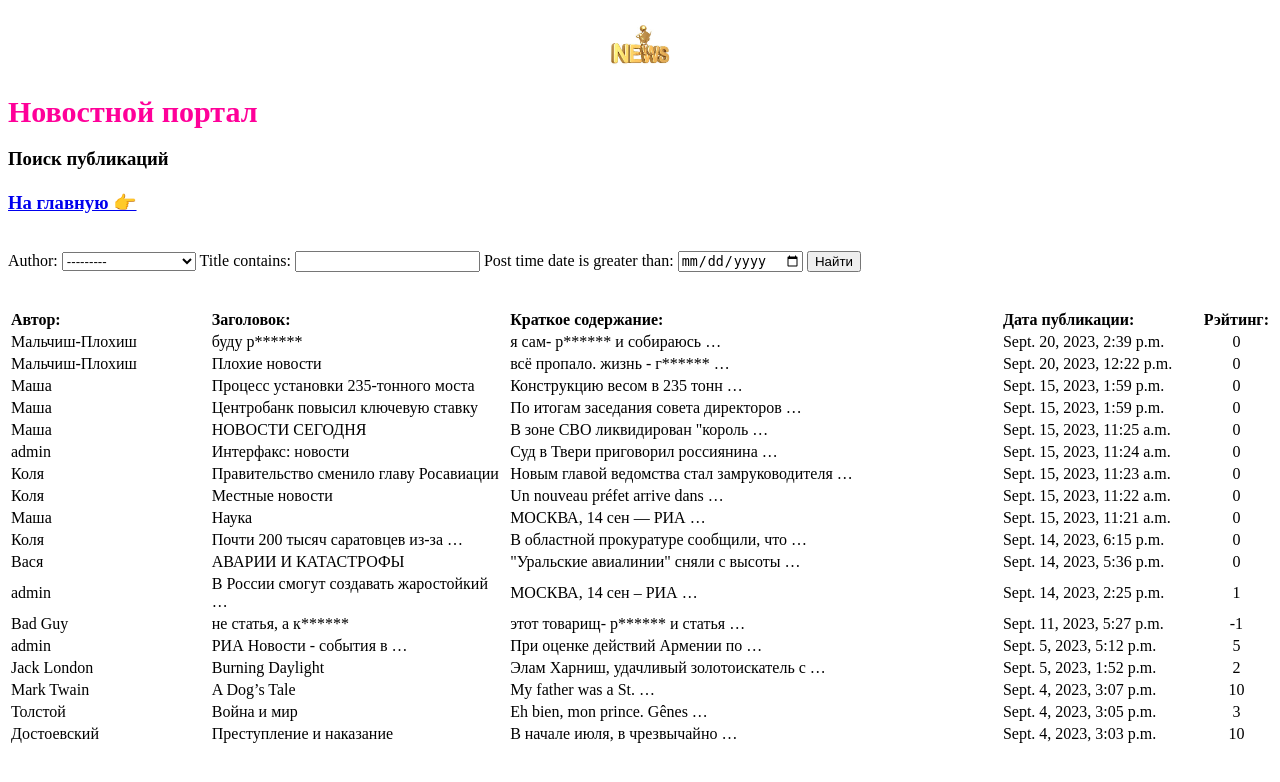
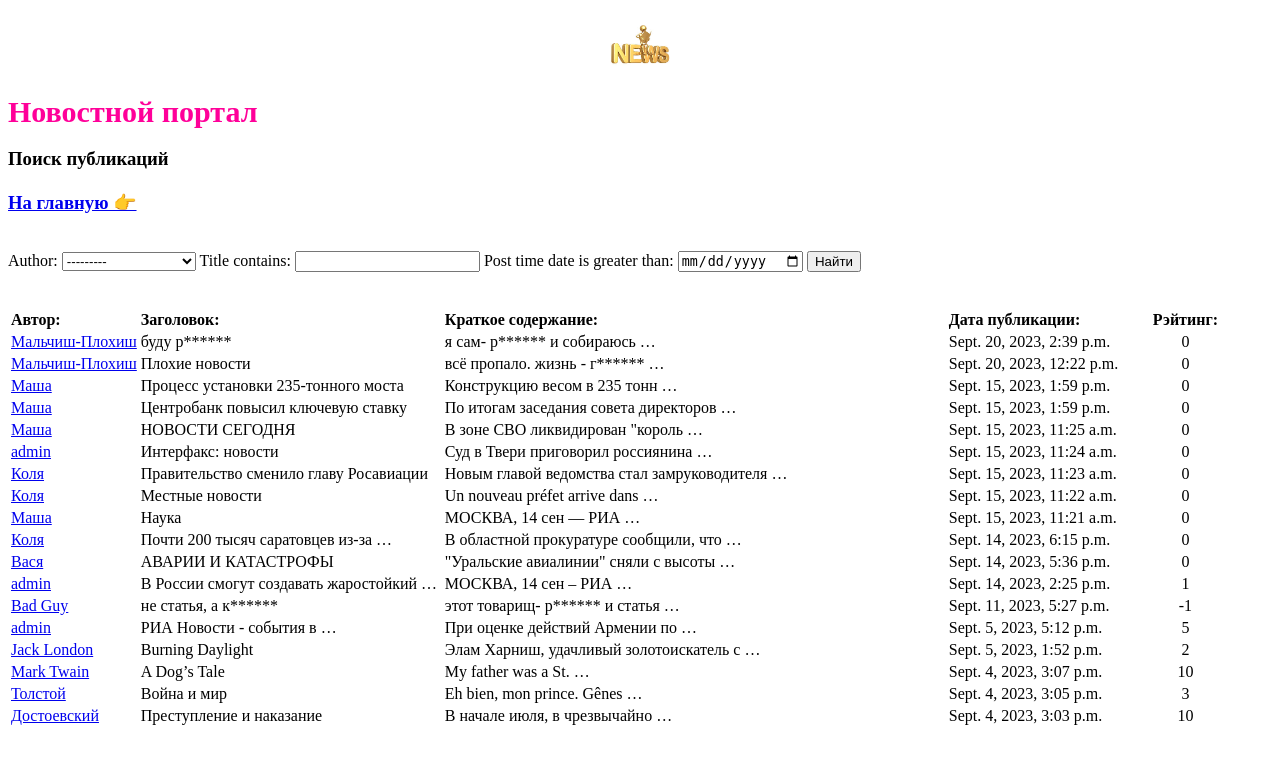
Before and after one commit to SkipperVV/Project_News_Portal, a Django app: page /search/ in a window 1280 px wide. Shown: the top 782 px of the page. Run offline with Django 4.2, Linux system fonts and the light colour scheme; data comes from the database, SQL or seed files in the repository; both versions use the stored data as it was after the commit.

Commit message:
20/09/23- 4

```diff
--- a/News_Portal/templates/search.html
+++ b/News_Portal/templates/search.html
@@ -31,7 +31,7 @@
 
 
     <tr>
-        <td width="200">{{item.author}}</td>
+        <td>  <a href="{% url 'posts' item.id %}">{{ item.author }}</a> </td>
         <td width="300">{{item.title|censor|truncatewords:5}}</td>
         <td width="500">{{item.text|censor|truncatewords:5}}</td>
         <td width="200">{{item.post_time}}</td>
```
Also changed, not shown: News_Portal/db.sqlite3.
